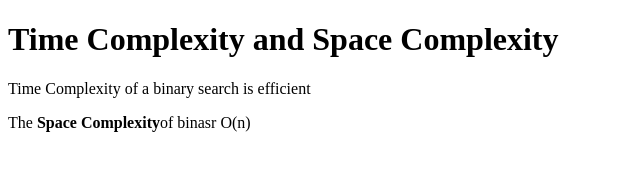
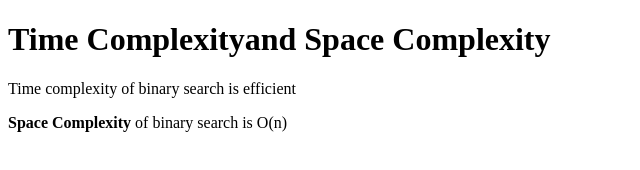
Before and after one commit to acciojob/time-and-space-complexity-Shubhamsahar, a website: page main.html in a window 1280 px wide. Shown: the whole page, without its empty margins (0-640 px from the left). Drawn offline with Linux system fonts and the light colour scheme.

Commit message:
created a submission

```diff
--- a/main.html
+++ b/main.html
@@ -8,9 +8,9 @@
 
 <body>
 	<!-- the entire body must be written by student -->
-	<h1>Time Complexity and Space Complexity</h1>
-	<p>Time Complexity of a binary search is efficient </p>
-	<p> The <b>Space Complexity</b>of binasr O(n)</p>
+	<h1> Time Complexityand Space Complexity</h1>
+	<p> Time complexity of binary search is efficient </p>
+	<p> <b>Space Complexity  </b>of binary search is O(n)</p>
 
     <script type="text/javascript" src="./script.js">
 </script>
```
